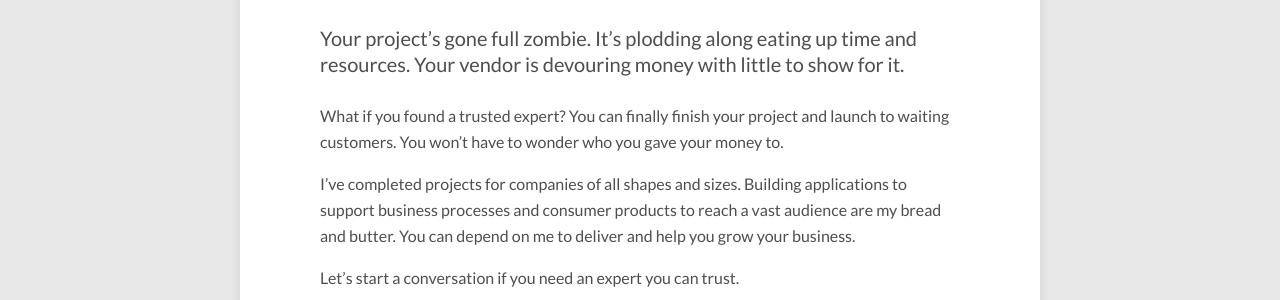
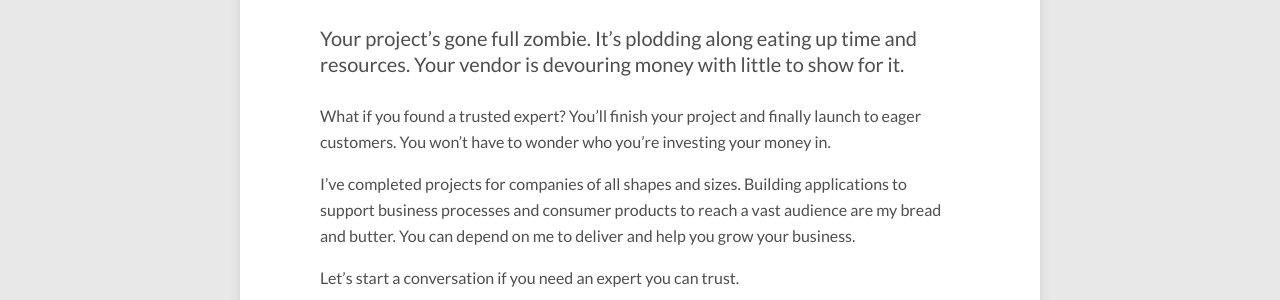
Before and after one commit to locnguyen/locnguyen.github.io, a Jekyll site: the page built from consulting/index.md, in a window 1280 px wide. Shown: the part 495-795 px from the top of the page. Built offline with Jekyll 4.4.1, drawn with Linux system fonts in a browser that asks for light colours; nearby versions of some CDN libraries.

Commit message:
Update copy for consulting page

```diff
--- a/consulting/index.md
+++ b/consulting/index.md
@@ -9,8 +9,8 @@ comments: false
 Your project's gone full zombie. It's plodding along eating up time and resources. Your vendor is devouring money
 with little to show for it.
 
-What if you found a trusted expert? You can finally finish your project and launch to waiting customers. You won't
-have to wonder who you gave your money to.
+What if you found a trusted expert? You'll finish your project and finally launch to eager customers. You won't
+have to wonder who you're investing your money in.
 
 I've completed projects for companies of all shapes and sizes. Building applications to support business processes and
 consumer products to reach a vast audience are my bread and butter. You can depend on me to deliver and help you
```
